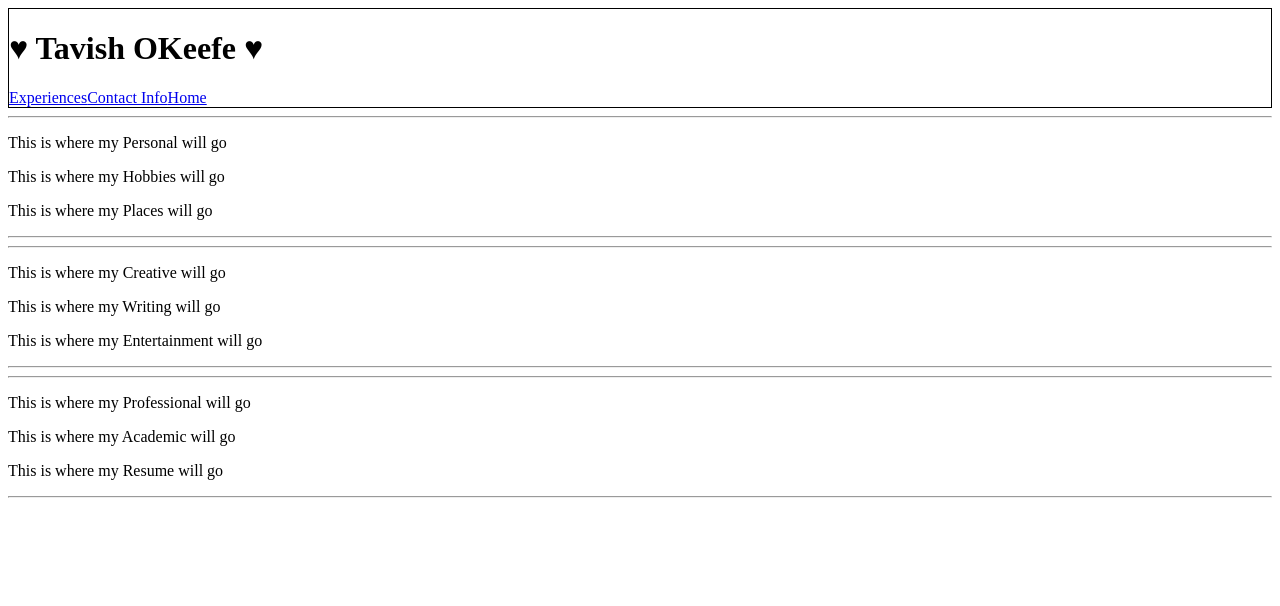
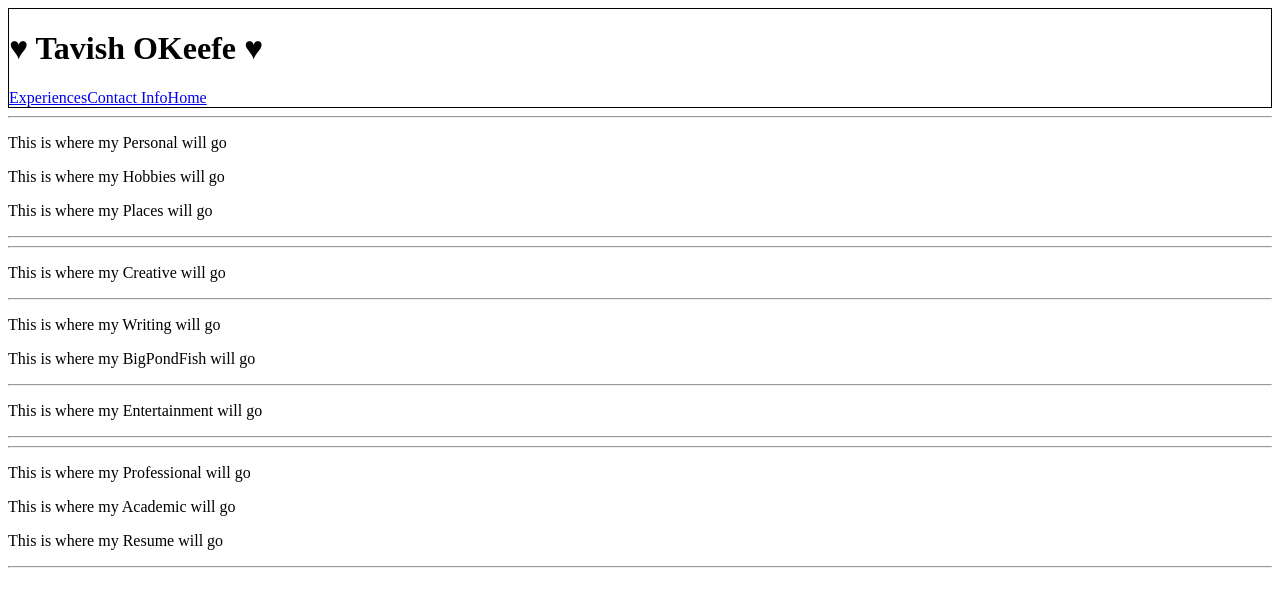
Before and after one commit to TavishOKeefe/personal-portfolio, a React app: page /#/experiences in a window 1280 px wide. Shown: the top 606 px of the page. Built offline with nearby package versions, Linux system fonts and the light colour scheme.

Commit message:
add folder writing, and component BigPondFish, and link to Writing page.

```diff
--- a/src/components/experiences/creative/Creative.jsx
+++ b/src/components/experiences/creative/Creative.jsx
@@ -1,5 +1,5 @@
 import React from 'react';
-import Writing from './Writing';
+import Writing from './writing/Writing';
 import Entertainment from './Entertainment';
 
 function Creative(){
--- /dev/null
+++ b/src/components/experiences/creative/writing/BigPondFish.jsx
@@ -0,0 +1,11 @@
+import React from 'react';
+
+function BigPondFish(){
+  return (
+    <div>
+      <p>This is where my BigPondFish will go</p>
+    </div>
+  );
+}
+
+export default BigPondFish;
--- a/src/components/experiences/creative/Writing.jsx
+++ b/src/components/experiences/creative/writing/Writing.jsx
@@ -1,9 +1,13 @@
 import React from 'react';
+import BigPondFish from './BigPondFish';
 
 function Writing(){
   return (
     <div>
+    <hr/>
       <p>This is where my Writing will go</p>
+      <BigPondFish/>
+    <hr/>
     </div>
   );
 }
```
